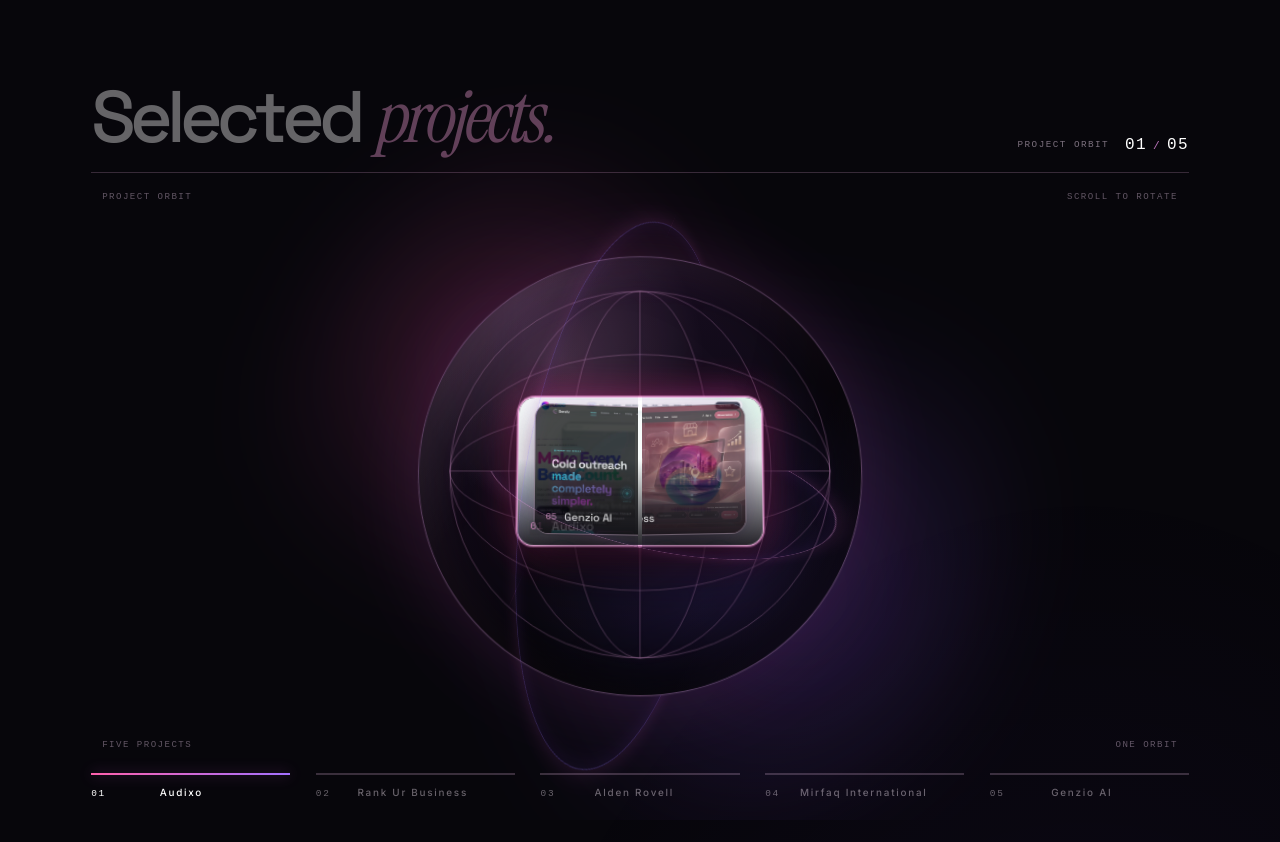
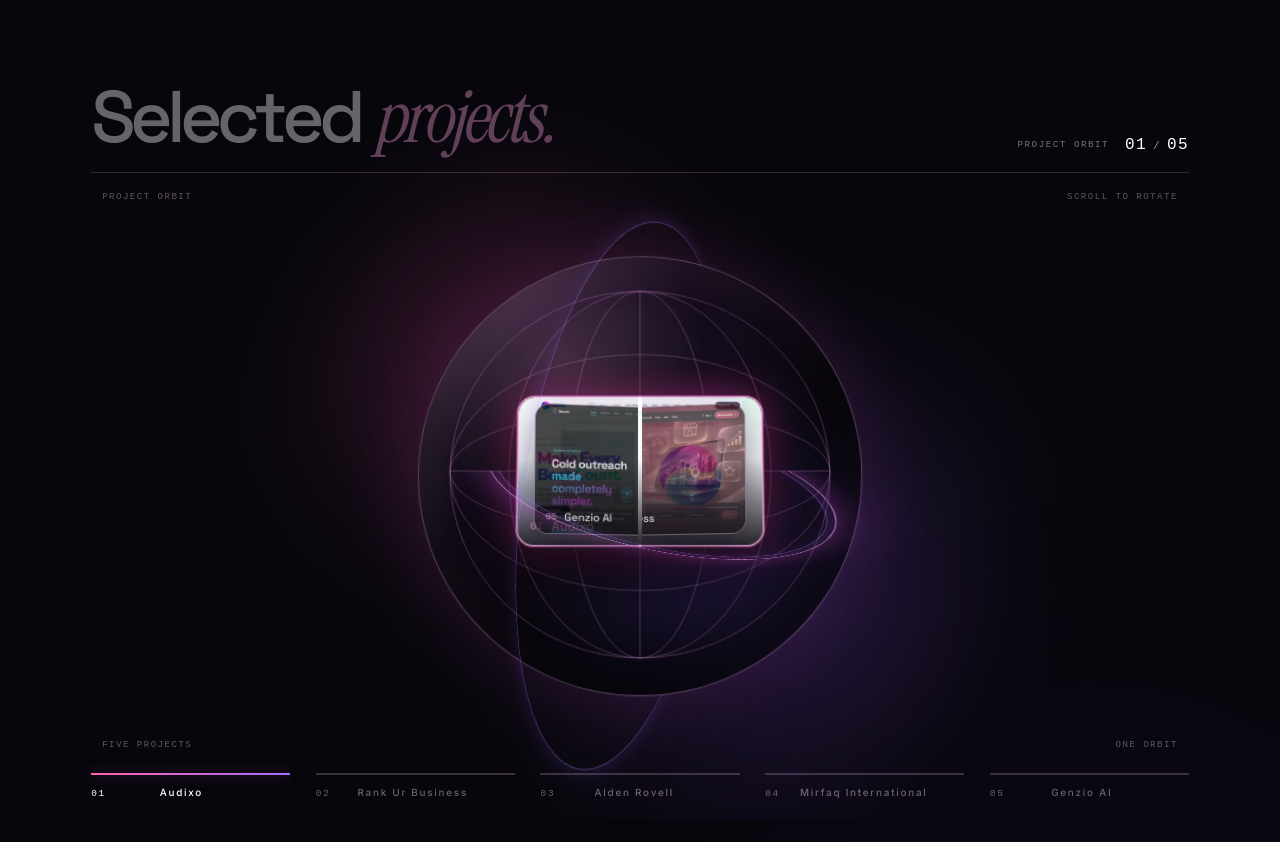
Before and after one commit to mhadiglobel-bot/Portfolio-, a Next.js app: page / in a window 1280 px wide. Shown: the part 1420-2262 px from the top of the page. Built offline with nearby package versions, Linux system fonts and the light colour scheme.

Commit message:
Clarify the rotating orbital groove and clip logo corners

```diff
--- a/src/app/portfolio-final-polish.css
+++ b/src/app/portfolio-final-polish.css
@@ -445,3 +445,31 @@ html body .emblem-plate img {
   transform-origin: center;
   image-rendering: auto;
 }
+
+
+/* The seal is circular artwork; keep the square source corners clipped away. */
+html body .emblem-plate img {
+  border-radius: 50%;
+}
+
+/* Make the rotating groove legible without turning it into a neon cage. */
+.globe-orbit-one {
+  border-color: rgba(246, 170, 237, .72);
+  box-shadow:
+    0 0 34px rgba(235, 82, 205, .28),
+    0 0 82px rgba(166, 91, 255, .14),
+    inset 0 0 28px rgba(190, 99, 255, .18);
+}
+.globe-orbit-one::before {
+  content: "";
+  position: absolute;
+  inset: 7px;
+  border: 1px solid rgba(170, 132, 255, .42);
+  border-radius: 50%;
+  box-shadow: 0 0 18px rgba(168, 100, 255, .2);
+  pointer-events: none;
+}
+.globe-orbit-two {
+  border-color: rgba(166, 132, 255, .38);
+  box-shadow: 0 0 26px rgba(148, 93, 255, .18);
+}
```
